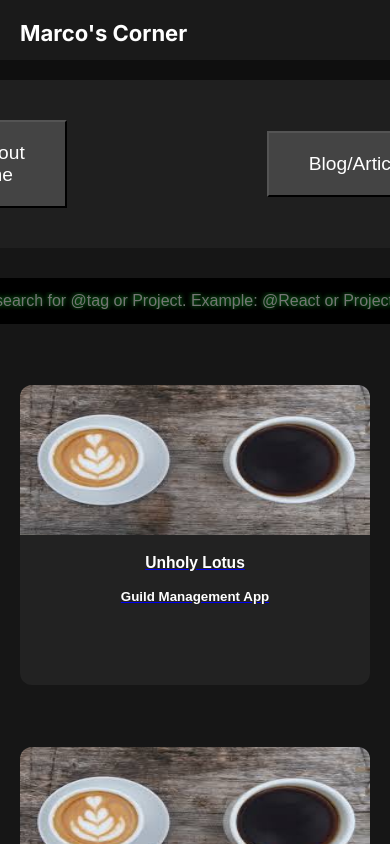
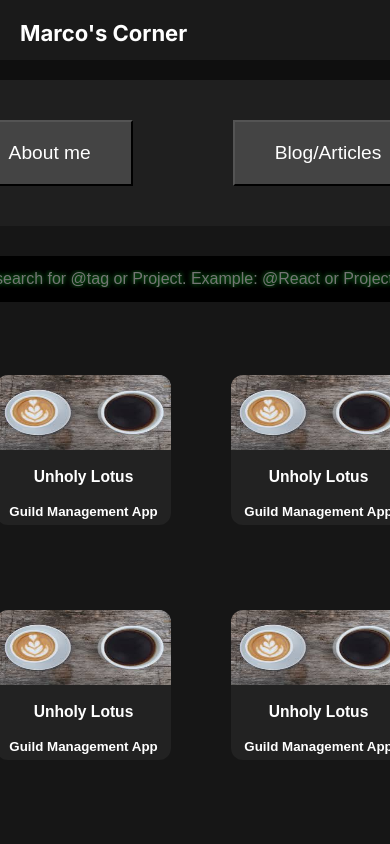
Before and after one commit to thavk/Portfolio-WebApp, a React (Vite) app: page / in a window 390 px wide. Shown: the top 844 px of the page. Built offline with nearby package versions, Linux system fonts and the light colour scheme.

Commit message:
[UI] Finishing touches, solid structure, good color pattern. Media Queries added to ensure responsiveness. Closing branch Home, to initiate Projects

```diff
--- a/src/features/Card.tsx
+++ b/src/features/Card.tsx
@@ -13,16 +13,14 @@ export const Card = ({ name, tags }: CardProps) => {
 
         return (
         <div>
-
+            <Link to={`projects/${slug}`}>
                 <button className={styles.buttonCard}>
-                    <Link to={`projects/${slug}`}>
-                        <div className={styles.card}>
-                            <img src="../../src/assets/header-background.jpg" width="350px" height="150px" className={styles.buttonImage}></img>
-                            <h3>Unholy Lotus</h3>
-                            <h4>Guild Management App</h4>
-                        </div>
-                    </Link>
+                    <div className={styles.card}>
+                        <img src="../../src/assets/header-background.jpg" className={styles.buttonImage}></img>
+                        <h3>Unholy Lotus</h3>
+                        <h4>Guild Management App</h4>
+                    </div>
                 </button>
-
+            </Link>
         </div>)
 };
--- a/src/styles/Home.module.scss
+++ b/src/styles/Home.module.scss
@@ -52,6 +52,9 @@ body, html {
     border-radius: 20px;
     gap: 200px;
     padding: 40px;
+    @media (width <= 1450px) {
+        gap: 100px;
+    }
 }
 
 .button {
@@ -61,6 +64,7 @@ body, html {
     padding: 20px 40px;
     font-size: 1.2rem;
     transition: all 0.3s;
+    text-wrap: nowrap;
 }
 
 button:hover {
@@ -99,6 +103,14 @@ button:hover {
     color: white;
     width: 350px;
     height: 300px;
+    @media (width <= 1700px) {
+        width: 262px;
+        height: 225px;
+    }
+    @media (width <= 1290px) {
+        width: 175px;
+        height: 150px;
+    }
 }
 
 .cardcontainer {
@@ -114,12 +126,12 @@ button:hover {
 }
 
 .cardcontainer::-webkit-scrollbar {
-    width: 20px;
+    width: 12px;
 }
 
 .cardcontainer::-webkit-scrollbar-thumb {
-    background-color: #00000081;
-    border-radius: 3px;
+    background-color: #252525;
+    border-radius: 10px;
 }
 
 .cardcontainer::-webkit-scrollbar-thumb:hover {
@@ -127,11 +139,8 @@ button:hover {
 }
 
 .cardcontainer::-webkit-scrollbar-track {
-    background: #fffdfd6c;
-    border-radius: 3px;
+    background: none;
 }
-
-
 
 .buttonCard {
     border-radius: 15px;
@@ -141,6 +150,14 @@ button:hover {
     border: 1px;
     border-color: #00000000;
     background-color: #00000000;
+    @media (width <= 1700px) {
+        width: 262px;
+        height: 262px;
+    }
+    @media (width <= 1290px) {
+        width: 175px;
+        height: 175px;
+    }
 }
 
 .buttonCard:hover {
@@ -174,6 +191,16 @@ button:hover {
 
 .buttonImage {
     border-radius: 12px 12px 0px 0px;
+    width:350px;
+    height:150px;
+    @media (width <= 1700px) {
+        width: 262px;
+        height: 112px;
+    }
+    @media (width <= 1290px) {
+        width: 175px;
+        height: 75px;
+    }
 }
 
 .links {
```
